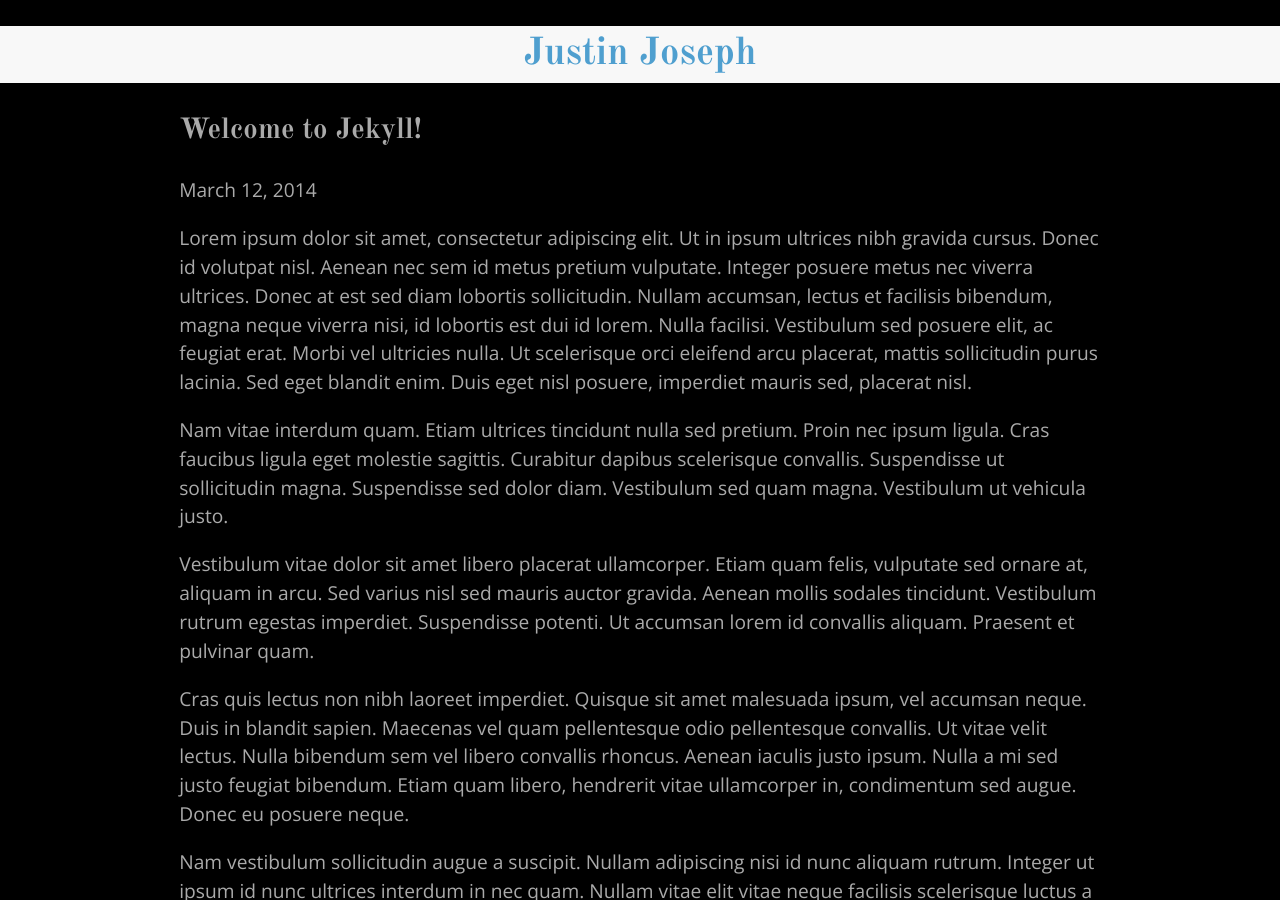
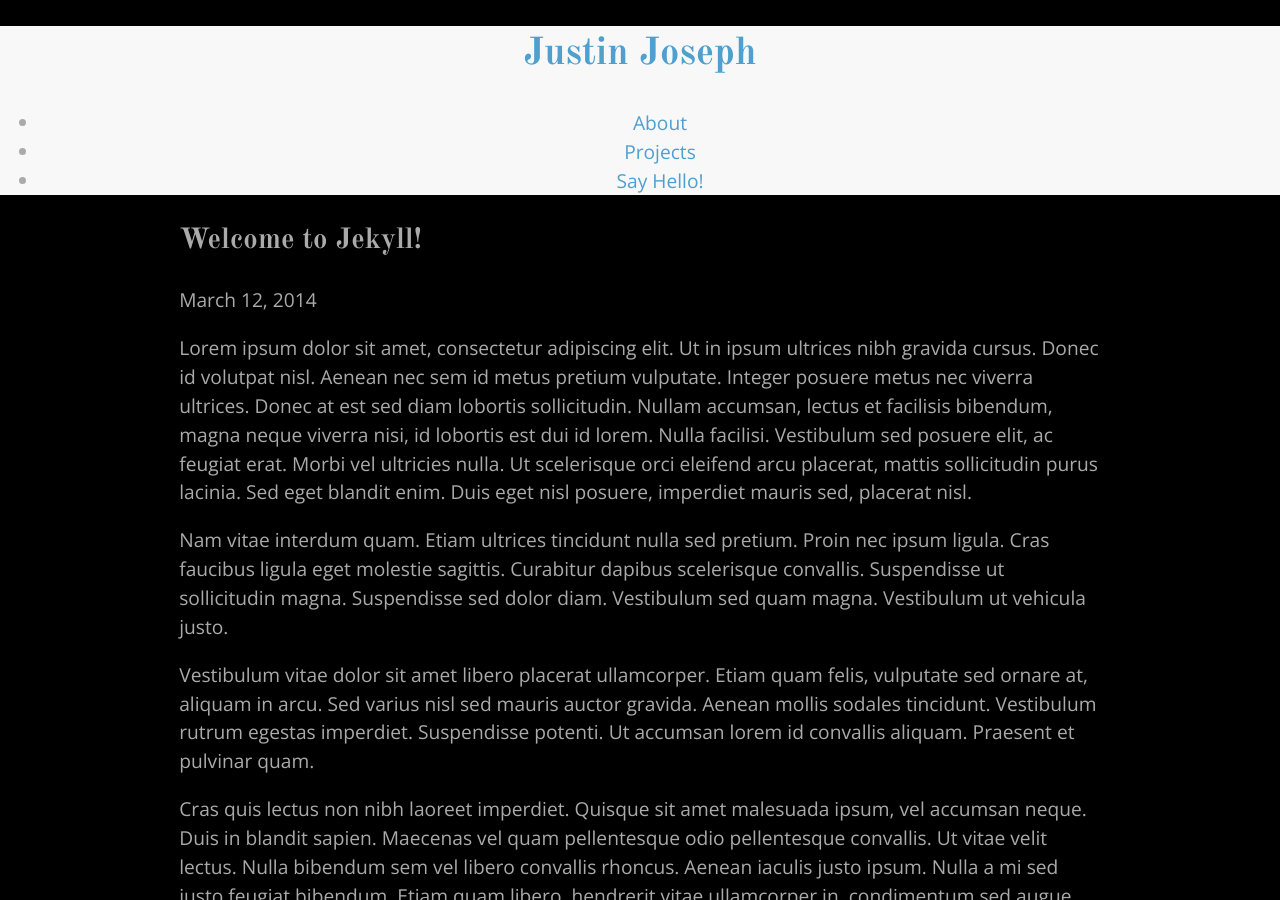
Before and after one commit to jjoseph05/jjoseph05.github.io, a Jekyll site: the page built from _posts/2014-03-21-welcome-to-jekyll.markdown, in a window 1280 px wide and 900 px high. Built offline with Jekyll 4.4.1, drawn with Linux system fonts in a browser that asks for light colours; Markdown is read by kramdown in place of the engine named in the settings.

Commit message:
Added site navigation

```diff
--- a/_includes/header.html
+++ b/_includes/header.html
@@ -1,3 +1,10 @@
 <header>
   <h1 class="title"><a href="/">{{ site.name }}</a></h1>
+	<nav>
+		<ul>
+			<li><a href="#">About</a></li>
+			<li><a href="#">Projects</a></li>
+			<li><a href="#">Say Hello!</a></li>
+		</ul>
+</nav>
 </header>
```
